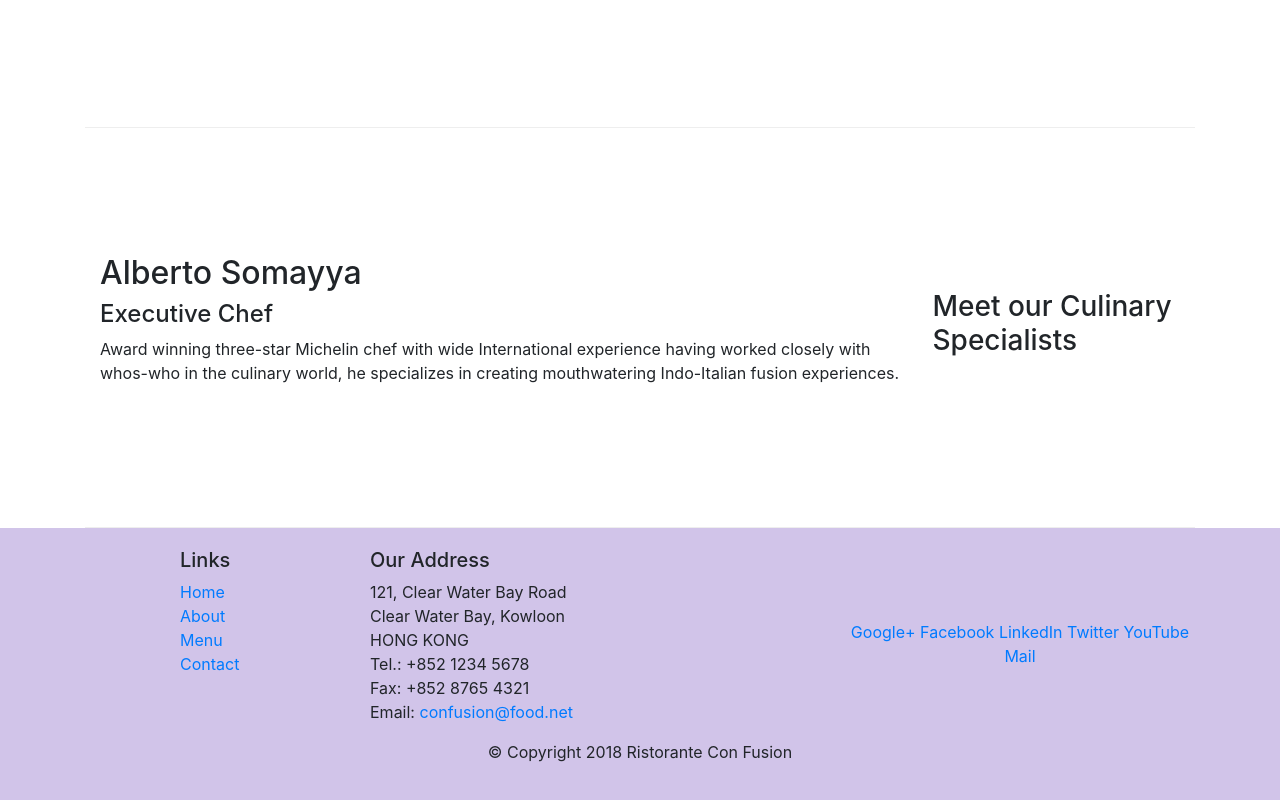
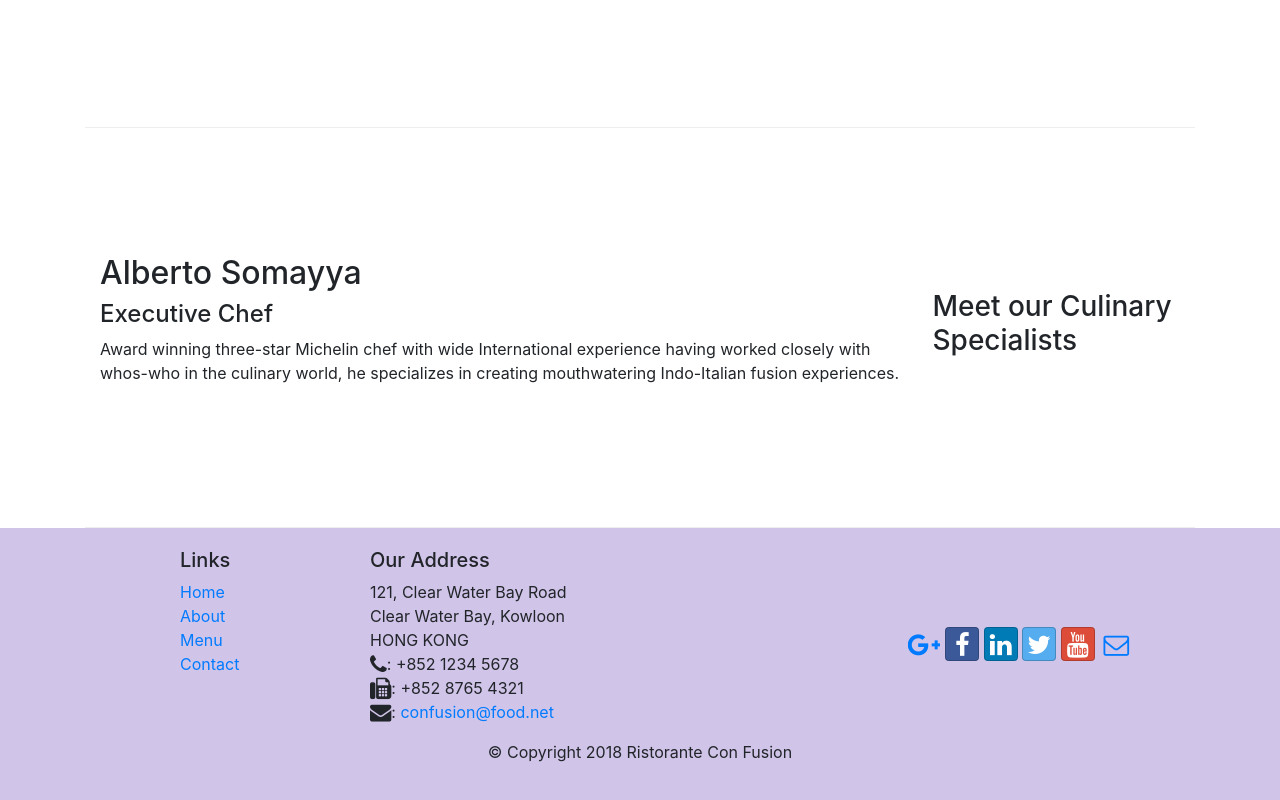
Before and after one commit to Ratnor/Bootstrap-Coursera, a website: page index.html in a window 1280 px wide. Shown: the part 1006-1806 px from the top of the page. Drawn offline with nearby package versions, Linux system fonts and the light colour scheme.

Commit message:
fonts awesome and icon fonts

```diff
--- a/index.html
+++ b/index.html
@@ -9,6 +9,8 @@
 
     <!-- Bootstrap CSS-->
     <link rel="stylesheet" href="node_modules/bootstrap/dist/css/bootstrap.min.css">
+    <link rel="stylesheet" href="node_modules/font-awesome/css/font-awesome.min.css">
+    <link rel="stylesheet" href="node_modules/bootstrap-social/bootstrap-social.css">
     <link rel="stylesheet" href="css/styles.css">
     <title>Ristorante Con Fusion</title>
 </head>
@@ -22,10 +24,10 @@
             <a class="navbar-brand mr-auto" href="#">Ristorante Con Fusion</a>
             <div class="collapse navbar-collapse" id="Navbar">
                 <ul class="navbar-nav mr-auto">
-                    <li class="nav-item active"><a class="nav-link" href="#">Home</a></li>
-                    <li class="nav-item"><a class="nav-link" href="./aboutus.html">About</a></li>
-                    <li class="nav-item"><a class="nav-link" href="#">Menu</a></li>
-                    <li class="nav-item"><a class="nav-link" href="#">Contact</a></li>
+                    <li class="nav-item active"><a class="nav-link" href="#"><span class="fa fa-home fa-lg"></span>Home</a></li>
+                    <li class="nav-item"><a class="nav-link" href="./aboutus.html"><span class="fa fa-info fa-lg"></span>About Us</a></li>
+                    <li class="nav-item"><a class="nav-link" href="#"><span class="fa fa-list fa-lg"></span>Menu</a></li>
+                    <li class="nav-item"><a class="nav-link" href="#"><span class="fa fa-address-card fa-lg"></span>Contact</a></li>
                 </ul>
             </div>
         </div>
@@ -101,19 +103,19 @@
 		              121, Clear Water Bay Road<br>
 		              Clear Water Bay, Kowloon<br>
 		              HONG KONG<br>
-		              Tel.: +852 1234 5678<br>
-		              Fax: +852 8765 4321<br>
-		              Email: <a href="mailto:confusion@food.net">confusion@food.net</a>
+		              <i class="fa fa-phone fa-lg"></i>: +852 1234 5678<br>
+		              <i class="fa fa-fax fa-lg"></i>: +852 8765 4321<br>
+		              <i class="fa fa-envelope fa-lg"></i>: <a href="mailto:confusion@food.net">confusion@food.net</a>
 		           </address>
                 </div>
                 <div class="col-12 col-sm-4 align-self-center">
                     <div class="text-center">
-                        <a href="http://google.com/+">Google+</a>
-                        <a href="http://www.facebook.com/profile.php?id=">Facebook</a>
-                        <a href="http://www.linkedin.com/in/">LinkedIn</a>
-                        <a href="http://twitter.com/">Twitter</a>
-                        <a href="http://youtube.com/">YouTube</a>
-                        <a href="mailto:">Mail</a>
+                        <a class="btn btn-social-icon btn-google-plus" href="http://google.com/+"><i class="fa fa-google-plus fa-lg"></i></a>
+                        <a class="btn btn-social-icon btn-facebook" href="http://www.facebook.com/profile.php?id="><i class="fa fa-facebook fa-lg"></i></a>
+                        <a class="btn btn-social-icon btn-linkedin" href="http://www.linkedin.com/in/"><i class="fa fa-linkedin fa-lg"></i></a>
+                        <a class="btn btn-social-icon btn-twitter" href="http://twitter.com/"><i class="fa fa-twitter fa-lg"></i></a>
+                        <a class="btn btn-social-icon btn-google" href="http://youtube.com/"><i class="fa fa-youtube fa-lg"></i></a>
+                        <a class="btn btn-social-icon" href="mailto:"><i class="fa fa-envelope-o fa-lg"></i></a>
                     </div>
                 </div>
            </div>
--- a/package.json
+++ b/package.json
@@ -15,6 +15,8 @@
   },
   "dependencies": {
     "bootstrap": "^4.0.0",
+    "bootstrap-social": "^5.1.1",
+    "font-awesome": "^4.7.0",
     "jquery": "^1.9.1",
     "popper.js": "^1.12.9"
   }
```
Also changed, not shown: aboutus.html (+15 -13 lines), 1 other file.
